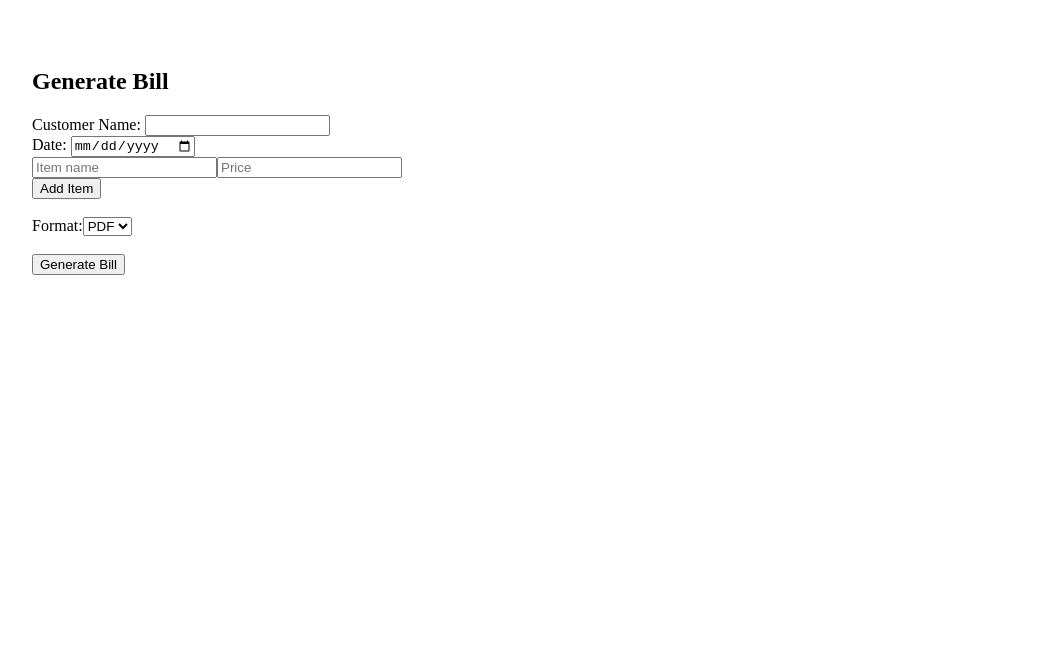
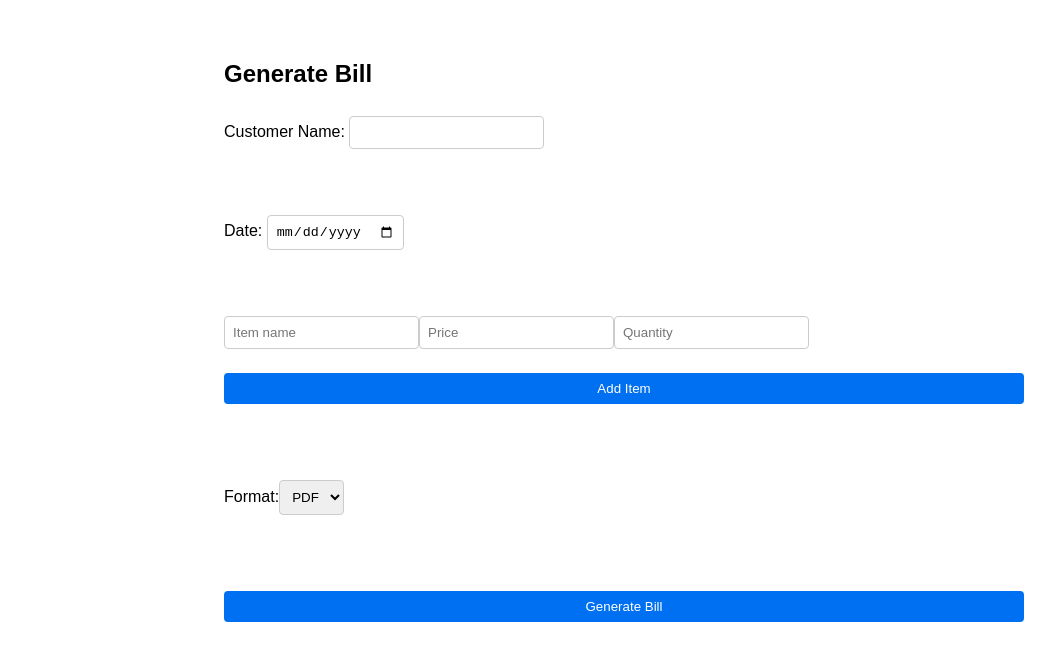
Before and after one commit to nandu10l/billing-system, a Next.js app: page / in a window 1280 px wide. Shown: the top 660 px of the page, without its empty margins (16-1071 px from the left). Built offline with nearby package versions, Linux system fonts and the light colour scheme.

Commit message:
Quantity added

```diff
--- /dev/null
+++ b/app/globals.css
@@ -0,0 +1,38 @@
+/* Global styles */
+body {
+  font-family: Arial, sans-serif;
+  margin: 0;
+  padding: 0;
+}
+
+main {
+  max-width: 800px;
+  margin: 0 auto;
+  padding: 2rem;
+}
+
+form {
+  display: flex;
+  flex-direction: column;
+  gap: 1rem;
+}
+
+input, select {
+  padding: 0.5rem;
+  margin: 0.5rem 0;
+  border: 1px solid #ccc;
+  border-radius: 4px;
+}
+
+button {
+  background-color: #0070f3;
+  color: white;
+  border: none;
+  padding: 0.5rem 1rem;
+  border-radius: 4px;
+  cursor: pointer;
+}
+
+button:hover {
+  background-color: #0051bb;
+}
--- a/app/layout.js
+++ b/app/layout.js
@@ -1,3 +1,5 @@
+import './globals.css'
+
 export const metadata = {
   title: 'Next.js',
   description: 'Generated by Next.js',
--- a/app/page.js
+++ b/app/page.js
@@ -3,10 +3,10 @@
 import { useState } from 'react';
 
 export default function Home() {
-  const [items, setItems] = useState([{ name: '', price: '' }]);
+  const [items, setItems] = useState([{ name: '', price: '', quantity: '' }]);
 
   const addItem = () => {
-    setItems([...items, { name: '', price: '' }]);
+    setItems([...items, { name: '', price: '', quantity: '' }]);
   };
 
   const handleChange = (index, field, value) => {
@@ -22,6 +22,7 @@ export default function Home() {
       date: e.target.date.value,
       itemName: items.map(i => i.name),
       itemPrice: items.map(i => i.price),
+      itemQuantity: items.map(i => i.quantity),
       format: e.target.format.value,
     };
 
@@ -64,6 +65,13 @@ export default function Home() {
               onChange={(e) => handleChange(i, 'price', e.target.value)}
               required
             />
+            <input
+              placeholder="Quantity"
+              type="number"
+              value={item.quantity}
+              onChange={(e) => handleChange(i, 'quantity', e.target.value)}
+              required
+            />
           </div>
         ))}
 
```
Also changed, not shown: templates/bill-template.ejs, 1 other file (tests, documents, lock files or other folders).
